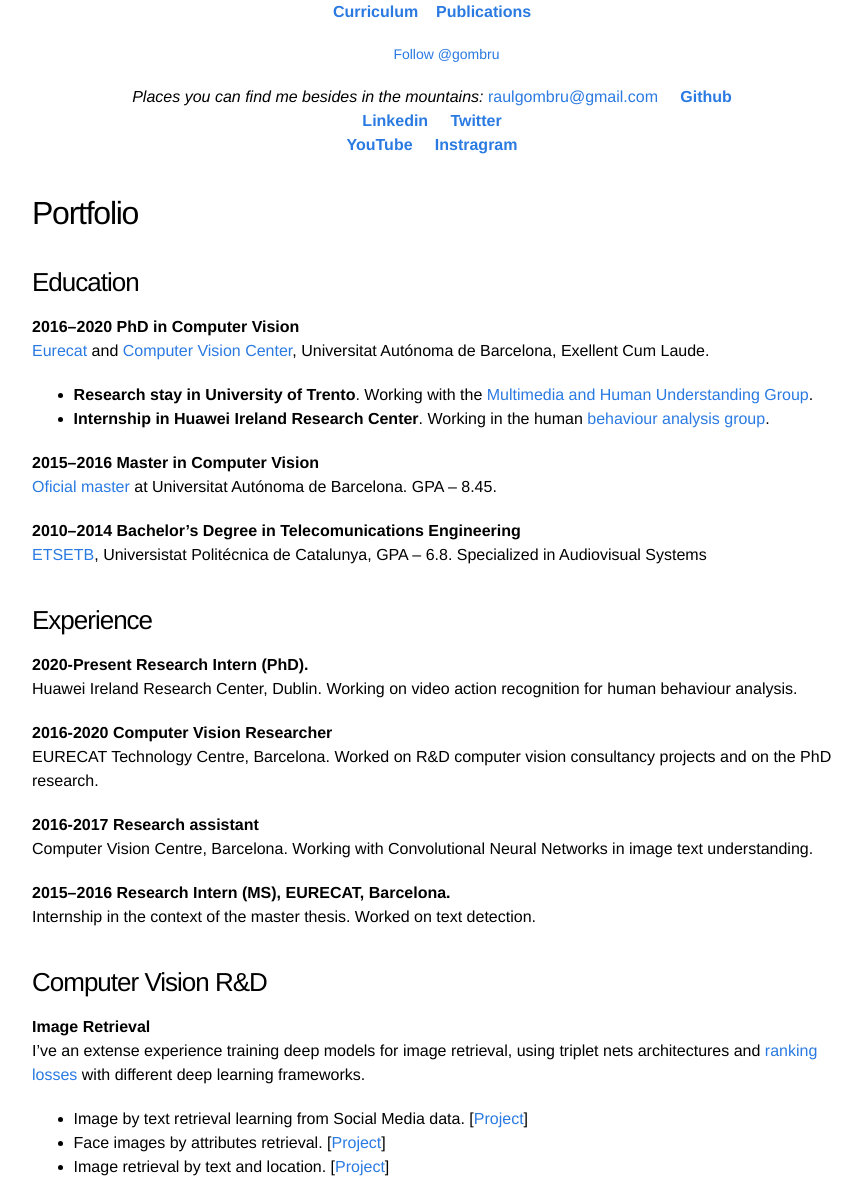
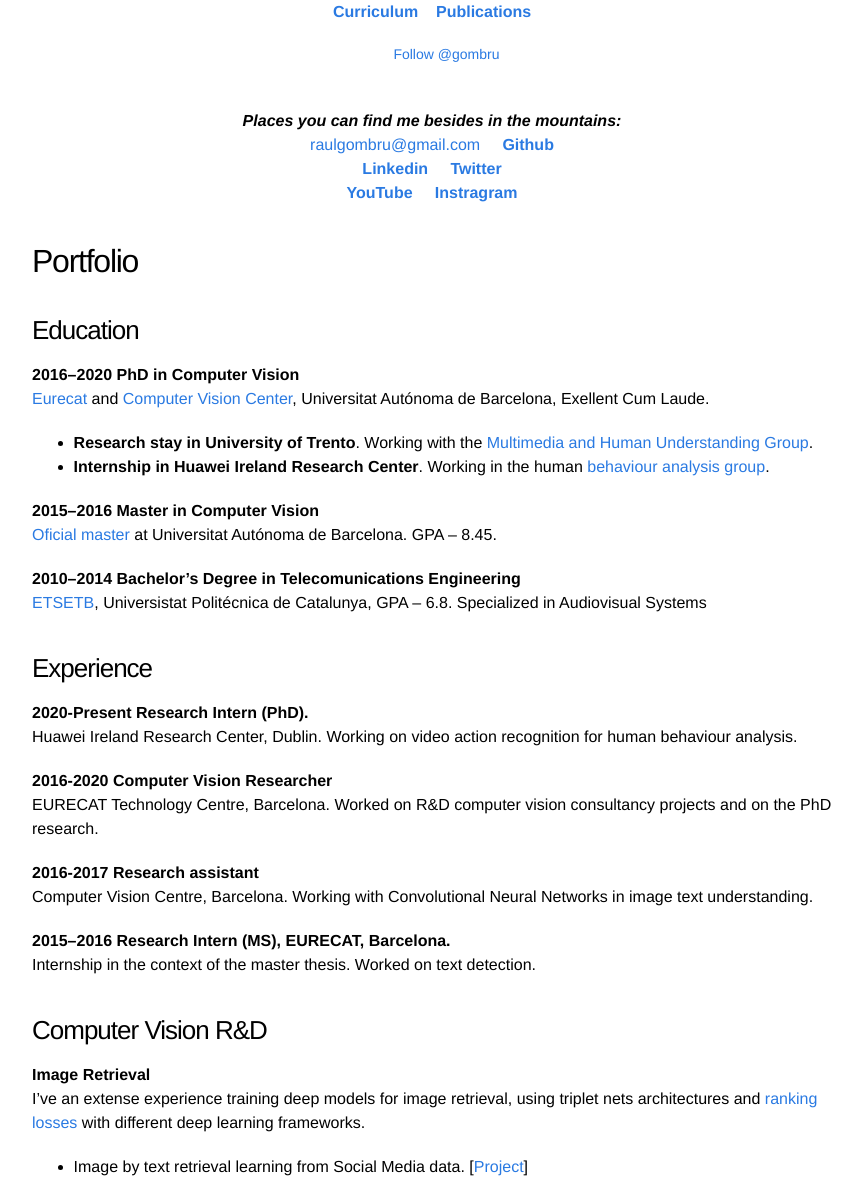
Before and after one commit to gombru/gombru.github.io, a Jekyll site: the page built from about.md, in a window 1280 px wide. Shown: the part 825-2004 px from the top of the page, without its empty margins (208-1070 px from the left). Built offline with Jekyll 4.4.1, drawn with Linux system fonts in a browser that asks for light colours; comment, search, counter and statistics services are not loaded; grey boxes are pictures that could not be loaded.

Commit message:
big update

```diff
--- a/about.md
+++ b/about.md
@@ -35,7 +35,9 @@ In this personal website I write about my scientific work, either publications,
 
 
 <p align="center">
-<em>Places you can find me besides in the mountains:</em>
+	<br>
+<em><strong>Places you can find me besides in the mountains:</strong></em>
+	<br>
 	<a href="mailto:{{ site.email }}">{{ site.email }}</a>
 	&nbsp;&nbsp;&nbsp;
 	<a style="font-weight:bold" href="https://github.com/gombru"> Github</a>
```
